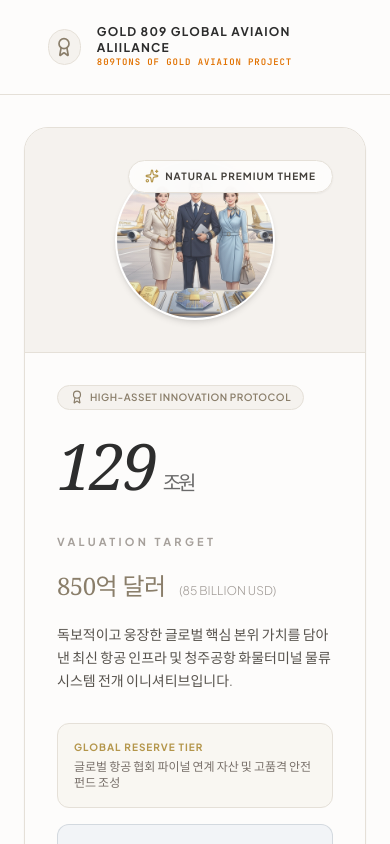
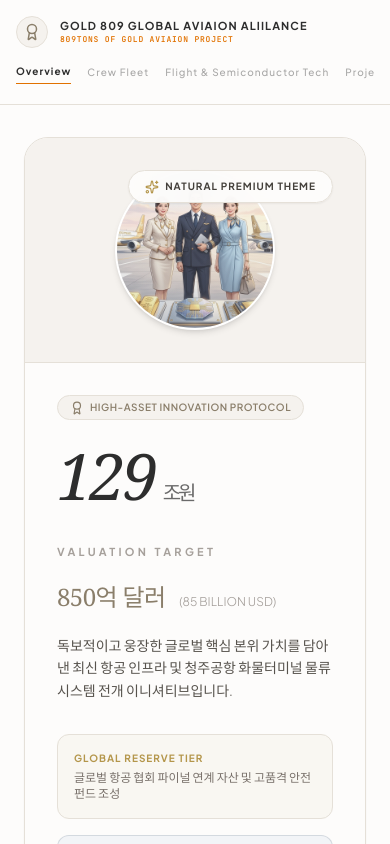
Before and after one commit to alamo99ko-ux/Gold-809-Tons-Project, a React (Vite) app: page / in a window 390 px wide. Shown: the top 844 px of the page. Built offline with nearby package versions, Linux system fonts and the light colour scheme.

Commit message:
feat: implement scroll navigation and observation
Add smooth scrolling functionality and IntersectionObserver to automatically update the active tab based on the current viewport section.

```diff
--- a/src/App.tsx
+++ b/src/App.tsx
@@ -133,6 +133,47 @@ export default function App() {
     return () => clearInterval(interval);
   }, [isSimulating, simulationSpeed]);
 
+  const scrollToSection = (id: string) => {
+    const el = document.getElementById(id);
+    if (el) {
+      el.scrollIntoView({ behavior: "smooth" });
+      setActiveTab(id.replace("section-", ""));
+    }
+  };
+
+  useEffect(() => {
+    const sections = ["section-overview", "section-crew", "section-simulator", "section-history"];
+
+    const observerOptions = {
+      root: null,
+      rootMargin: "-20% 0px -60% 0px",
+      threshold: 0
+    };
+
+    const observerCallback = (entries: IntersectionObserverEntry[]) => {
+      entries.forEach((entry) => {
+        if (entry.isIntersecting) {
+          const id = entry.target.id;
+          setActiveTab(id.replace("section-", ""));
+        }
+      });
+    };
+
+    const observer = new IntersectionObserver(observerCallback, observerOptions);
+
+    sections.forEach((id) => {
+      const el = document.getElementById(id);
+      if (el) observer.observe(el);
+    });
+
+    return () => {
+      sections.forEach((id) => {
+        const el = document.getElementById(id);
+        if (el) observer.unobserve(el);
+      });
+    };
+  }, []);
+
   useEffect(() => {
     document.title = "Gold 809 Global Aviaion Aliilance";
   }, []);
@@ -141,56 +182,56 @@ export default function App() {
     <div className="min-h-screen bg-[#FDFCFB] text-[#2D2D2D] font-sans antialiased selection:bg-[#E5E0D8] selection:text-stone-900 pb-20">
 
       {/* Refined Natural Tones Header / Navigation */}
-      <header className="sticky top-0 z-50 bg-[#FDFCFB]/90 backdrop-blur-md border-b border-[#E5E0D8] transition-all">
-        <div className="max-w-7xl mx-auto px-12 py-6 flex justify-between items-center">
-          <div className="flex items-center gap-4">
-            <div className="w-9 h-9 rounded-full bg-[#F5F2EE] border border-[#E5E0D8] flex items-center justify-center">
-              <Award className="w-5 h-5 text-[#8A7E6A]" />
+      <header className="sticky top-0 z-50 bg-[#FDFCFB]/95 backdrop-blur-md border-b border-[#E5E0D8] transition-all">
+        <div className="max-w-7xl mx-auto px-4 md:px-12 py-4 md:py-6 flex flex-col md:flex-row gap-4 md:gap-0 justify-between items-center">
+          <div className="flex items-center gap-3 self-start md:self-auto">
+            <div className="w-8 h-8 md:w-9 md:h-9 rounded-full bg-[#F5F2EE] border border-[#E5E0D8] flex items-center justify-center shrink-0">
+              <Award className="w-4.5 h-4.5 md:w-5 md:h-5 text-[#8A7E6A]" />
             </div>
             <div>
-              <div className="text-xs tracking-[0.1em] font-bold uppercase text-[#2D2D2D]">
+              <div className="text-[11px] md:text-xs tracking-[0.1em] font-bold uppercase text-[#2D2D2D] leading-tight">
                 Gold 809 Global Aviaion Aliilance
               </div>
-              <p className="text-[9px] text-amber-600 uppercase tracking-widest font-mono font-bold">809Tons of Gold  Aviaion Project</p>
+              <p className="text-[8px] md:text-[9px] text-amber-600 uppercase tracking-widest font-mono font-bold">809Tons of Gold  Aviaion Project</p>
             </div>
           </div>
 
-          <nav className="hidden md:flex gap-8 text-[11px] uppercase tracking-widest font-medium">
+          <nav className="flex items-center gap-4 sm:gap-6 md:gap-8 text-[10px] md:text-[11px] uppercase tracking-widest font-medium overflow-x-auto max-w-full pb-1 md:pb-0 scrollbar-none">
             <button
-              onClick={() => setActiveTab("overview")}
-              className={`pb-1 transition-all duration-200 cursor-pointer ${
+              onClick={() => scrollToSection("section-overview")}
+              className={`pb-1 transition-all duration-200 cursor-pointer whitespace-nowrap ${
                 activeTab === "overview"
-                  ? "border-b border-[#2D2D2D] text-[#2D2D2D]"
+                  ? "border-b border-amber-600 font-bold text-[#2D2D2D]"
                   : "opacity-40 hover:opacity-100 text-[#2D2D2D]"
               }`}
             >
               Overview
             </button>
             <button
-              onClick={() => setActiveTab("crew")}
-              className={`pb-1 transition-all duration-200 cursor-pointer ${
+              onClick={() => scrollToSection("section-crew")}
+              className={`pb-1 transition-all duration-200 cursor-pointer whitespace-nowrap ${
                 activeTab === "crew"
-                  ? "border-b border-[#2D2D2D] text-[#2D2D2D]"
+                  ? "border-b border-amber-600 font-bold text-[#2D2D2D]"
                   : "opacity-40 hover:opacity-100 text-[#2D2D2D]"
               }`}
             >
               Crew Fleet
             </button>
             <button
-              onClick={() => setActiveTab("simulator")}
-              className={`pb-1 transition-all duration-200 cursor-pointer ${
+              onClick={() => scrollToSection("section-simulator")}
+              className={`pb-1 transition-all duration-200 cursor-pointer whitespace-nowrap ${
                 activeTab === "simulator"
-                  ? "border-b border-[#2D2D2D] text-[#2D2D2D]"
+                  ? "border-b border-amber-600 font-bold text-[#2D2D2D]"
                   : "opacity-40 hover:opacity-100 text-[#2D2D2D]"
               }`}
             >
               Flight & Semiconductor Tech
             </button>
             <button
-              onClick={() => setActiveTab("history")}
-              className={`pb-1 transition-all duration-200 cursor-pointer ${
+              onClick={() => scrollToSection("section-history")}
+              className={`pb-1 transition-all duration-200 cursor-pointer whitespace-nowrap ${
                 activeTab === "history"
-                  ? "border-b border-[#2D2D2D] text-[#2D2D2D]"
+                  ? "border-b border-amber-600 font-bold text-[#2D2D2D]"
                   : "opacity-40 hover:opacity-100 text-[#2D2D2D]"
               }`}
             >
@@ -198,8 +239,8 @@ export default function App() {
             </button>
           </nav>
 
-          <div className="flex items-center gap-3">
-            <span className="hidden lg:inline-flex items-center gap-1.5 px-3 py-1 rounded-full bg-stone-50 border border-[#E5E0D8] text-[9px] tracking-wider uppercase font-semibold text-[#2D2D2D]/70">
+          <div className="hidden lg:flex items-center gap-3">
+            <span className="inline-flex items-center gap-1.5 px-3 py-1 rounded-full bg-stone-50 border border-[#E5E0D8] text-[9px] tracking-wider uppercase font-semibold text-[#2D2D2D]/70">
               <span className="w-1.5 h-1.5 rounded-full bg-emerald-500 animate-pulse"></span>
               Live Core System
             </span>
@@ -291,7 +332,7 @@ export default function App() {
 
                 <div className="flex gap-2">
                   <button
-                    onClick={() => setActiveTab("crew")}
+                    onClick={() => scrollToSection("section-crew")}
                     className="px-4 py-2 rounded-xl bg-[#2D2D2D] hover:bg-black text-white font-medium text-[11px] uppercase tracking-wider flex items-center gap-2 shadow-xs transition-colors cursor-pointer"
                   >
                     Explore Crew Fleet <ArrowRight className="w-3.5 h-3.5" />
@@ -303,9 +344,9 @@ export default function App() {
         </section>
 
         {/* Dynamic Navigation View Container */}
-        <div>
-          {activeTab === "overview" && (
-            <div className="space-y-8">
+        <div className="space-y-24">
+
+          <section id="section-overview" className="scroll-mt-24 space-y-8">
 
               {/* Fact Card Detailer Grid */}
               <div className="grid grid-cols-1 lg:grid-cols-12 gap-8">
@@ -583,11 +624,10 @@ export default function App() {
                 </div>
               </div>
 
-            </div>
-          )}
+            </section>
 
-          {activeTab === "crew" && (
-            <div className="space-y-8">
+            {/* 2. Crew Fleet Section */}
+            <section id="section-crew" className="scroll-mt-24 space-y-8">
 
               {/* Introduction to the flight crew */}
               <div className="bg-white rounded-3xl p-8 border border-[#eae2cf]">
@@ -626,11 +666,10 @@ export default function App() {
                 </div>
               </div>
 
-            </div>
-          )}
+            </section>
 
-          {activeTab === "simulator" && (
-            <div className="space-y-8">
+            {/* 3. Flight & Semiconductor Tech Section */}
+            <section id="section-simulator" className="scroll-mt-24 space-y-8">
 
               {/* Sim and Semiconductor Dashboard Grid */}
               <div className="grid grid-cols-1 lg:grid-cols-2 gap-8">
@@ -775,11 +814,10 @@ export default function App() {
 
               </div>
 
-            </div>
-          )}
+            </section>
 
-          {activeTab === "history" && (
-            <div className="space-y-6">
+            {/* 4. Project Logs Section */}
+            <section id="section-history" className="scroll-mt-24 space-y-6">
 
               {/* Detailed Explanation on cleanup of duplicates and adjustments */}
               <div className="bg-white rounded-3xl p-8 border border-[#eae2cf] space-y-6">
@@ -848,9 +886,8 @@ export default function App() {
                 </div>
               </div>
 
-            </div>
-          )}
-        </div>
+            </section>
+          </div>
 
         {/* Dynamic bottom branding with Natural Tones */}
         <footer className="mt-16 border-t border-[#E5E0D8] pt-12 pb-8 bg-[#FDFCFB]">
```
